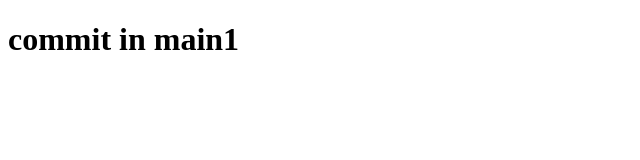
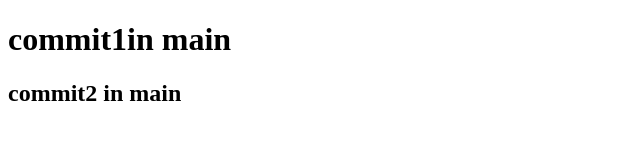
Before and after one commit to Bikash-Adhikari/gravity-project, a plain HTML site: page index.html in a window 1280 px wide. Shown: the whole page, without its empty margins (0-640 px from the left). Drawn offline with Linux system fonts and the light colour scheme.

Commit message:
commit2 in main

```diff
--- a/index.html
+++ b/index.html
@@ -7,7 +7,8 @@
 </head>
 <body>
    <main>
-        <h1>commit in main1</h1>
+        <h1>commit1in main</h1>
+        <h2>commit2 in main</h2>
    </main>
 </body>
 </html>
```
